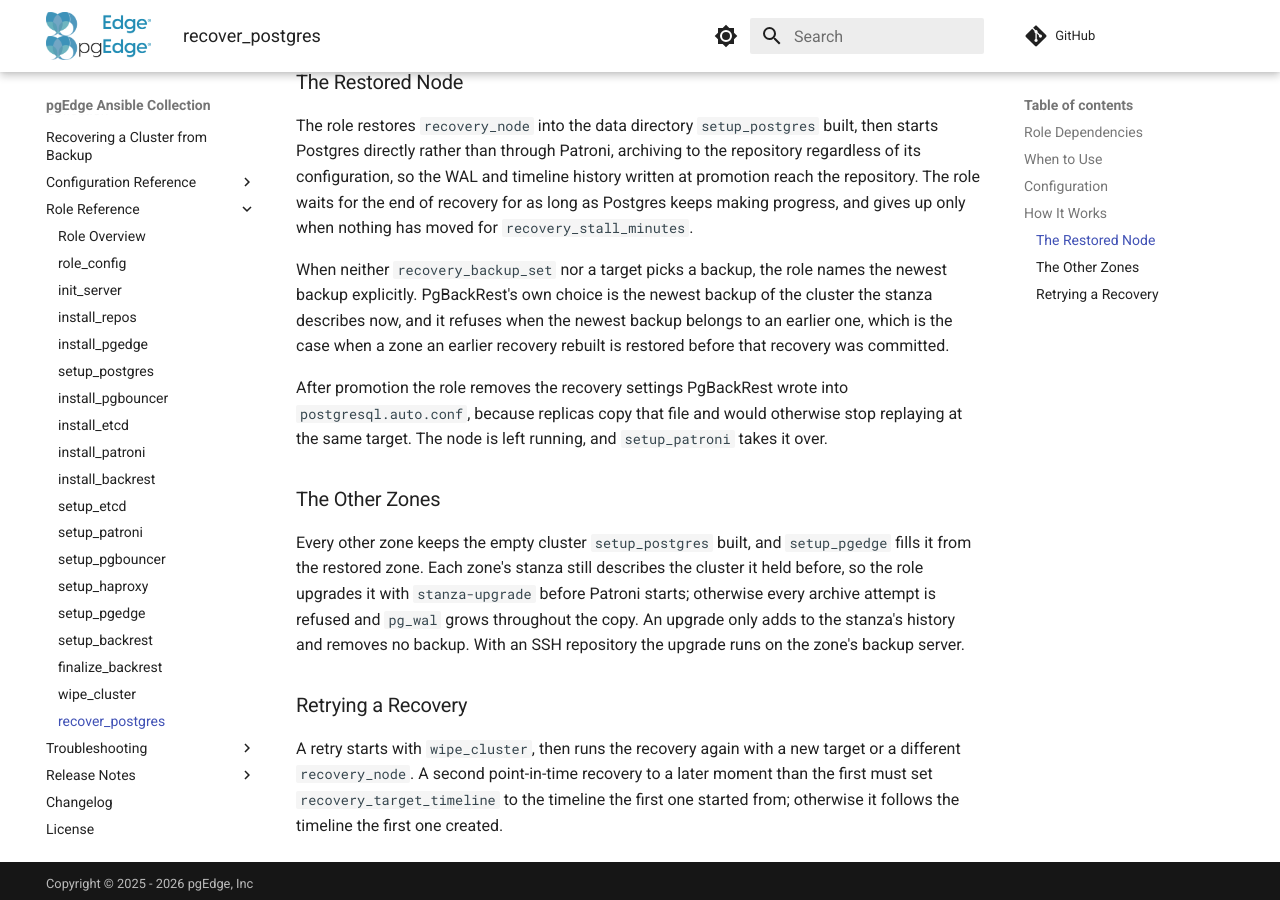
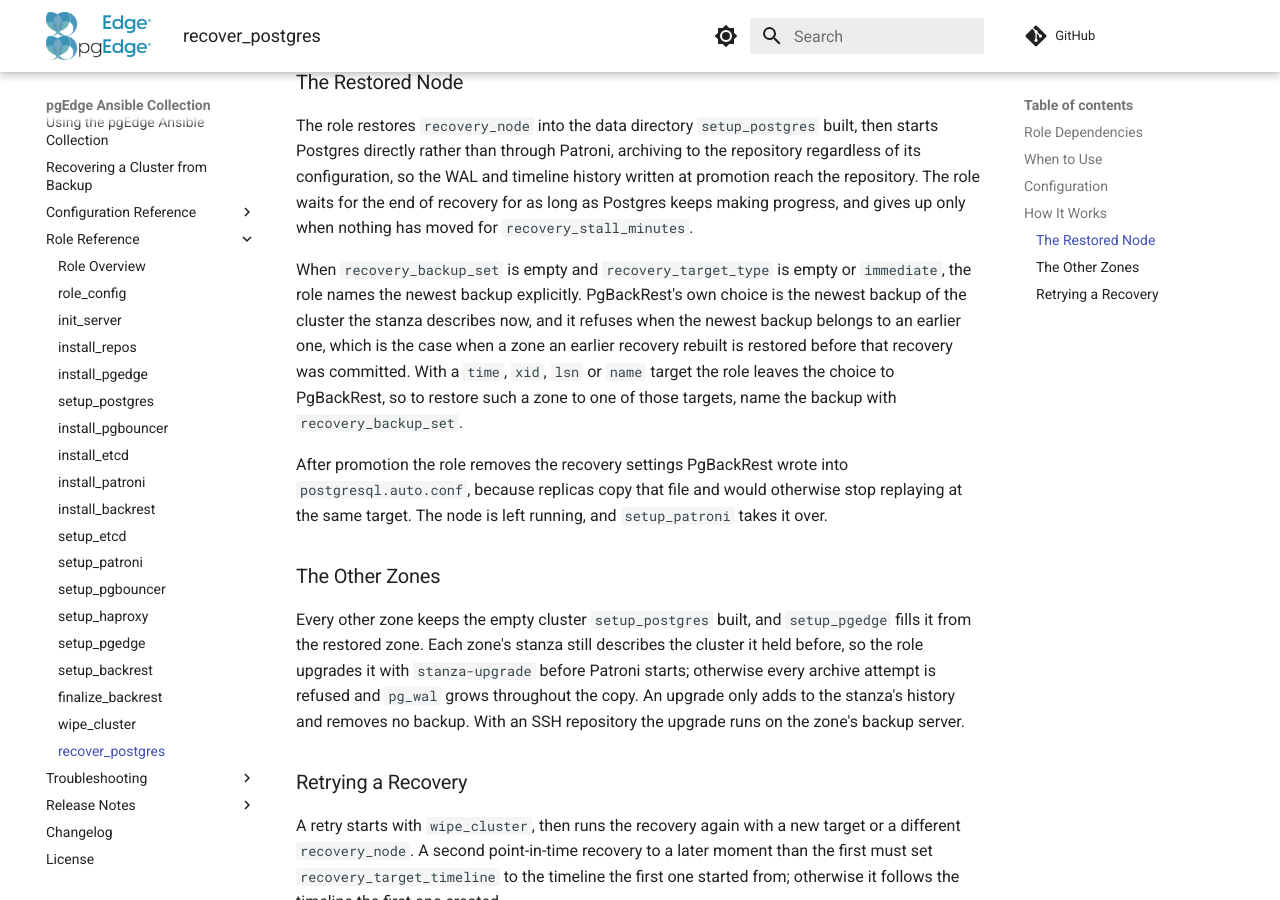
Before and after one commit to pgEdge/pgedge-ansible, an MkDocs documentation site: the page built from docs/roles/recover_postgres.md, in a window 1280 px wide and 900 px high, scrolled down 2314 px. Built offline with MkDocs 1.6.1 and Material for MkDocs 9.7.7, drawn with Linux system fonts in a browser that asks for light colours; comment, search, counter and statistics services are not loaded.

Commit message:
Say which restores pick the backup for a retried recovery
recover_postgres names the newest backup only when no target, or an
immediate one, is set. For time, xid, lsn and name targets PgBackRest
chooses, and may refuse a stanza an uncommitted recovery upgraded, so
the docs now tell the reader to name the backup in that case.

Co-Authored-By: Claude Opus 5.5 (1M context) <noreply@anthropic.com>

```diff
--- a/docs/roles/recover_postgres.md
+++ b/docs/roles/recover_postgres.md
@@ -94,11 +94,14 @@ written at promotion reach the repository. The role waits for the end of
 recovery for as long as Postgres keeps making progress, and gives up only when
 nothing has moved for `recovery_stall_minutes`.
 
-When neither `recovery_backup_set` nor a target picks a backup, the role names
-the newest backup explicitly. PgBackRest's own choice is the newest backup of
-the cluster the stanza describes now, and it refuses when the newest backup
-belongs to an earlier one, which is the case when a zone an earlier recovery
-rebuilt is restored before that recovery was committed.
+When `recovery_backup_set` is empty and `recovery_target_type` is empty or
+`immediate`, the role names the newest backup explicitly. PgBackRest's own
+choice is the newest backup of the cluster the stanza describes now, and it
+refuses when the newest backup belongs to an earlier one, which is the case
+when a zone an earlier recovery rebuilt is restored before that recovery was
+committed. With a `time`, `xid`, `lsn` or `name` target the role leaves the
+choice to PgBackRest, so to restore such a zone to one of those targets, name
+the backup with `recovery_backup_set`.
 
 After promotion the role removes the recovery settings PgBackRest wrote into
 `postgresql.auto.conf`, because replicas copy that file and would otherwise
```
Also changed, not shown: docs/configuration/backup.md (+1 -1 lines), docs/recovery.md (+6 -3 lines).
